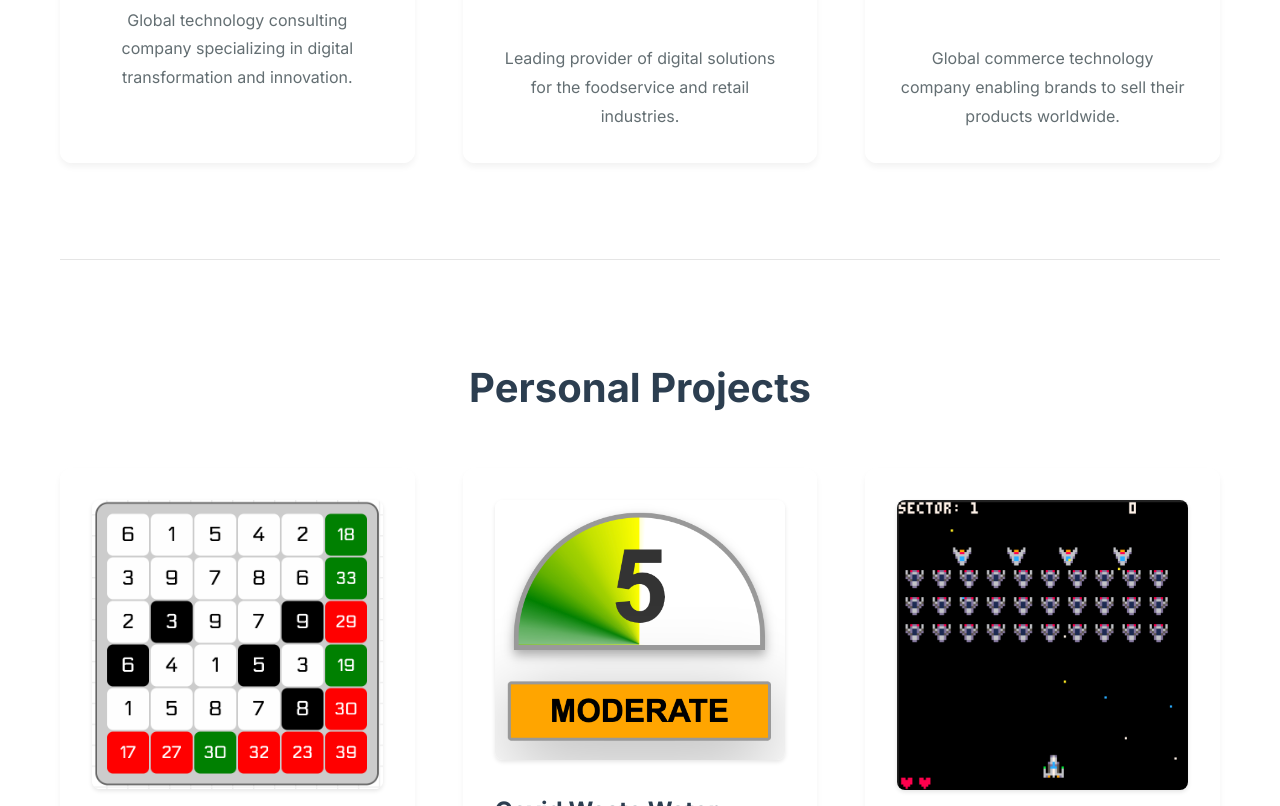
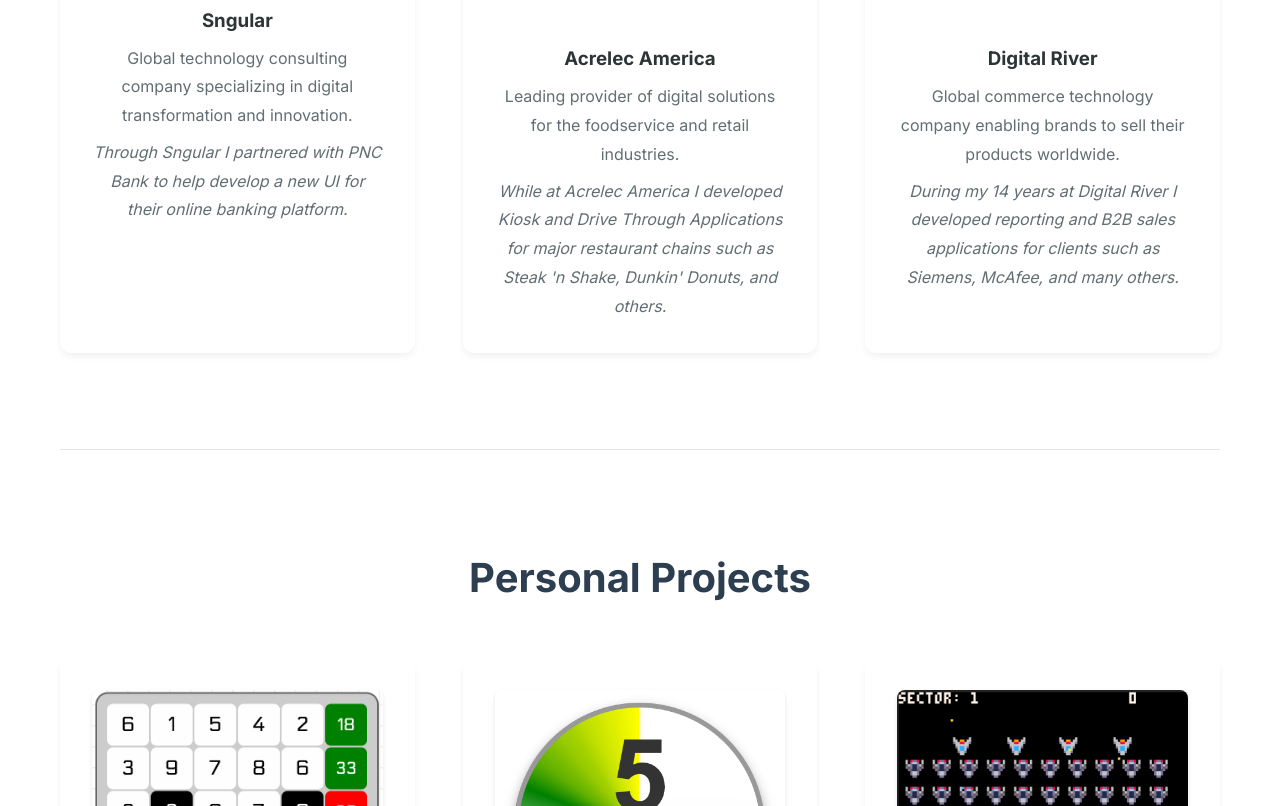
Before and after one commit to madmonk13/hello, a plain HTML site: page index.html in a window 1280 px wide. Shown: the part 2919-3725 px from the top of the page. Drawn offline with Linux system fonts and the light colour scheme; a web font is replaced by a local one.

Commit message:
Add work descriptions to companies.

```diff
--- a/index.html
+++ b/index.html
@@ -379,6 +379,13 @@
             margin-bottom: 1.5rem;
             box-shadow: 0 2px 4px rgba(0, 0, 0, 0.1);
         }
+
+        .work-description {
+            color: var(--text-light);
+            font-size: 0.9rem;
+            margin-top: 1rem;
+            font-style: italic;
+        }
     </style>
     <script>
         document.fonts.ready.then(function () {
@@ -540,19 +547,25 @@
                 <div class="company-card">
                     <img src="logos/sngular.jpg" alt="Sngular" class="company-logo">
                     <div class="company-info">
+                        <h3>Sngular</h3>
                         <p>Global technology consulting company specializing in digital transformation and innovation.</p>
+                        <p class="work-description">Through Sngular I partnered with PNC Bank to help develop a new UI for their online banking platform.</p>
                     </div>
                 </div>
                 <div class="company-card">
                     <img src="logos/acrelec.jpg" alt="Acrelec America" class="company-logo">
                     <div class="company-info">
+                        <h3>Acrelec America</h3>
                         <p>Leading provider of digital solutions for the foodservice and retail industries.</p>
+                        <p class="work-description">While at Acrelec America I developed Kiosk and Drive Through Applications for major restaurant chains such as Steak 'n Shake, Dunkin' Donuts, and others.</p>
                     </div>
                 </div>
                 <div class="company-card">
                     <img src="logos/digitalriver.jpg" alt="Digital River" class="company-logo">
                     <div class="company-info">
+                        <h3>Digital River</h3>
                         <p>Global commerce technology company enabling brands to sell their products worldwide.</p>
+                        <p class="work-description">During my 14 years at Digital River I developed reporting and B2B sales applications for clients such as Siemens, McAfee, and many others.</p>
                     </div>
                 </div>
             </div>
```
